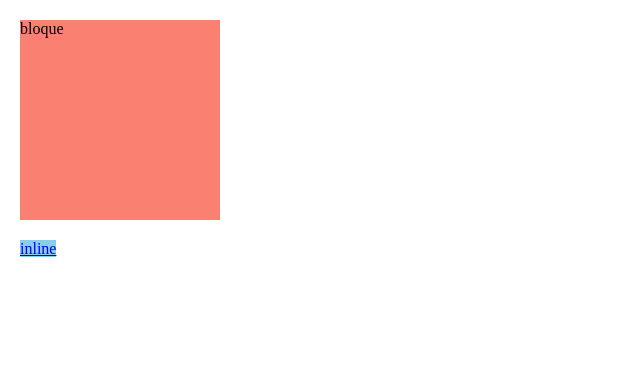
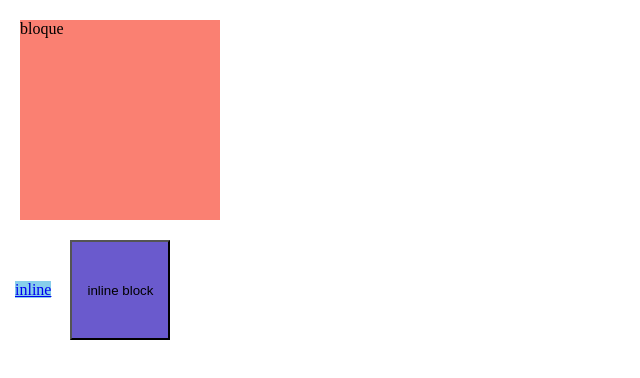
Before and after one commit to oscberm/escuelaJavascript, a plain HTML site: page pruebas/css-display-block-inline.html in a window 1280 px wide. Shown: the whole page, without its empty margins (0-640 px from the left). Drawn offline with Linux system fonts and the light colour scheme.

Commit message:
actualización 01.09.2022

```diff
--- a/pruebas/css-display-block-inline.html
+++ b/pruebas/css-display-block-inline.html
@@ -9,22 +9,28 @@
         body {
             margin: 0;
         }
-        div {                        /*Display de bloque*/
+        div {                   /*Display block*/
             background: salmon;
             width: 200px;
             height: 200px;
             margin: 20px;
         }
-        a {                         /*Display de línea*/
+        a {                     /*Display inline*/
             background: skyblue;
-            width: 200px;           /*No lo acepta*/
-            height: 200px;          /*No lo acepta*/
-            margin: 20px;
+            width: 150px;       /*No lo acepta*/
+            height: 150px;      /*No lo acepta*/
+            margin: 15px;       /*No lo acepta arriba y abajo*/
+        }
+        button {                /*Display inline-block*/
+            background: slateblue;
+            width: 100px;
+            height: 100px;
         }
     </style>
 </head>
 <body>
     <div>bloque</div>
     <a href="/">inline</a>
+    <button>inline block</button>
 </body>
 </html>
```
Also changed, not shown: pruebas/css-display-flexbox-css-grid.html (added, +12 -0 lines), pruebas/css-selectores-pseudoclases.html (+6 -6 lines).
